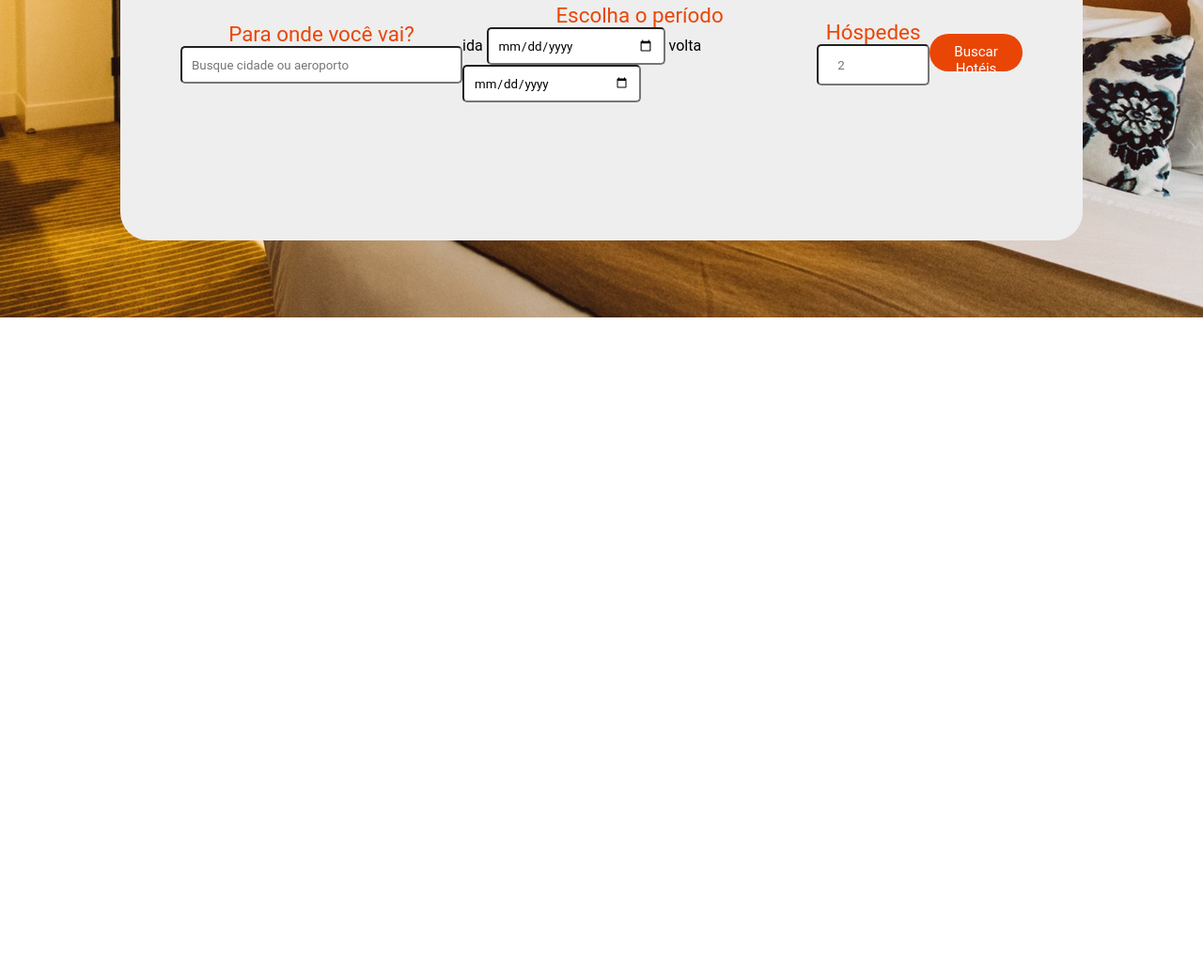
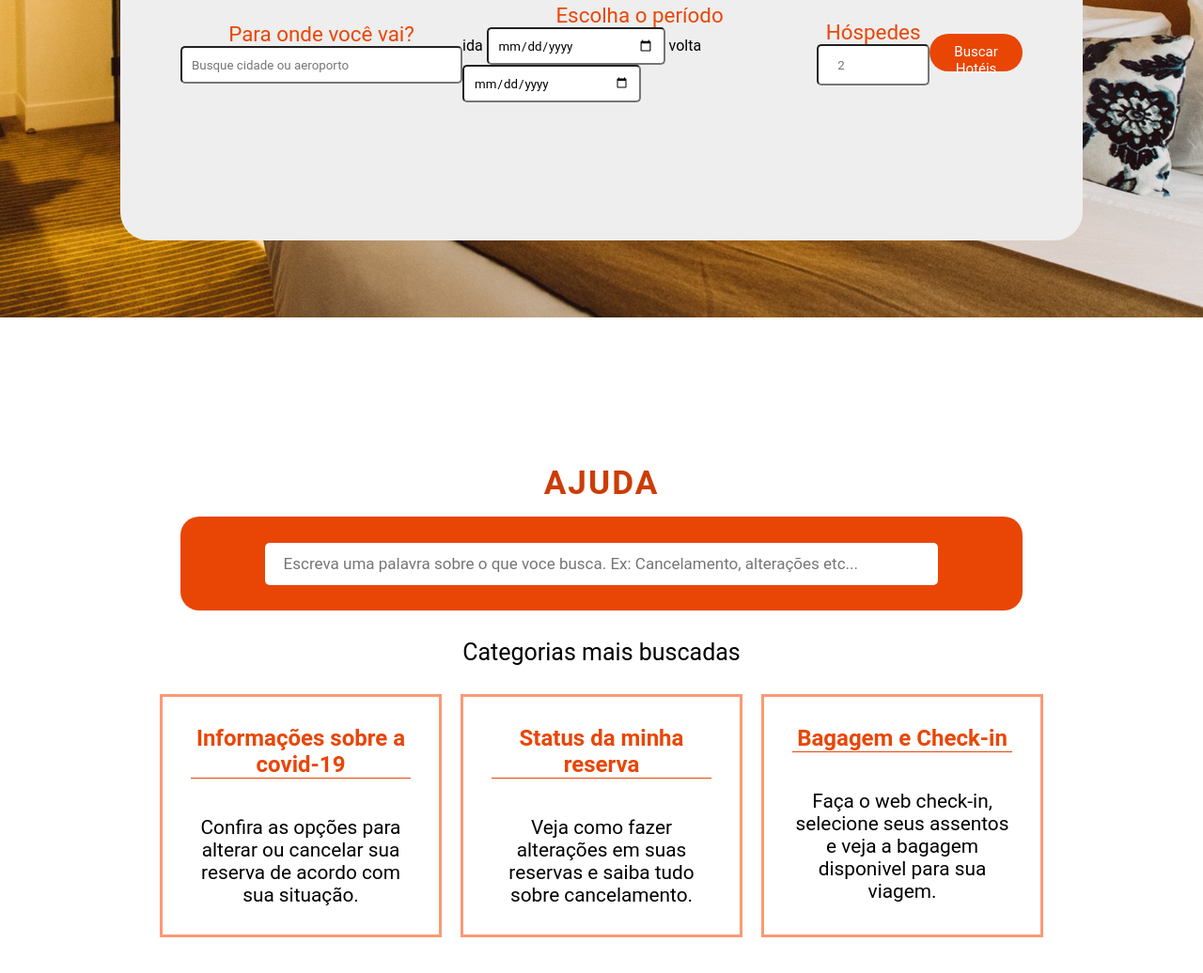
Before and after one commit to adrian0sant0s/loja-passagems-aereas, a plain HTML site: page index.html in a window 1280 px wide. Shown: the part 2062-3098 px from the top of the page at 94% size. Before the commit the page ends 2400 px from the top, so only its background shows below. Drawn offline with Linux system fonts and the light colour scheme.

Commit message:
created section HELP

```diff
--- a/index.html
+++ b/index.html
@@ -95,5 +95,43 @@
         <button id="button-hotels">Buscar Hotéis</button>
       </div>
     </section>
+
+    <!-- ajuda -->
+
+    <section id="help">
+      <div class="headline">Ajuda</div>
+      <div class="help-container">
+        <input
+          type="search"
+          placeholder="Escreva uma palavra sobre o que voce busca. Ex: Cancelamento, alterações etc..."
+        />
+      </div>
+      <p class="categories">Categorias mais buscadas</p>
+      <div class="container-search">
+        <div class="container-help">
+          <h2>Informações sobre a covid-19</h2>
+          <p>
+            Confira as opções para alterar ou cancelar sua reserva de acordo com
+            sua situação.
+          </p>
+        </div>
+
+        <div class="container-help">
+          <h2>Status da minha reserva</h2>
+          <p>
+            Veja como fazer alterações em suas reservas e saiba tudo sobre
+            cancelamento.
+          </p>
+        </div>
+
+        <div class="container-help">
+          <h2>Bagagem e Check-in</h2>
+          <p>
+            Faça o web check-in, selecione seus assentos e veja a bagagem
+            disponivel para sua viagem.
+          </p>
+        </div>
+      </div>
+    </section>
   </body>
 </html>
--- a/style.css
+++ b/style.css
@@ -196,6 +196,7 @@ a {
   width: 300px;
   border-radius: 5px;
   padding-left: 10px;
+  outline: none;
 }
 
 .hotels-period p {
@@ -209,6 +210,7 @@ a {
   width: 190px;
   padding: 10px;
   border-radius: 5px;
+  outline: none;
 }
 
 .hotels-people p {
@@ -222,6 +224,7 @@ a {
   width: 120px;
   padding: 20px;
   border-radius: 5px;
+  outline: none;
 }
 
 #button-hotels {
@@ -238,3 +241,67 @@ a {
   cursor: pointer;
   height: 45px;
 }
+
+/* ajuda */
+
+#help {
+  height: 100vh;
+  background-color: white;
+  display: flex;
+  flex-direction: column;
+  justify-content: center;
+  align-items: center;
+}
+
+.help-container {
+  height: 100px;
+  width: 70%;
+  background-color: rgb(233, 70, 6);
+  border-radius: 20px;
+  display: flex;
+  align-items: center;
+  justify-content: center;
+}
+
+.help-container input {
+  height: 45px;
+  width: 80%;
+  border-radius: 5px;
+  border: none;
+  font-size: 17px;
+  outline: none;
+}
+
+.help-container input:empty {
+  padding-left: 20px;
+}
+
+.categories {
+  text-align: center;
+  font-size: 25px;
+  margin: 30px auto;
+}
+
+.container-search {
+  display: flex;
+  justify-content: space-around;
+  padding: 0 40px;
+  gap: 20px;
+}
+
+.container-help {
+  border: rgb(250, 154, 116) solid 3px;
+  width: 300px;
+  padding: 30px;
+  text-align: center;
+}
+
+.container-help h2 {
+  color: rgb(233, 70, 6);
+  margin-bottom: 40px;
+  border-bottom: 1px solid rgb(233, 70, 6);
+}
+
+.container-help p {
+  font-size: 1.3rem;
+}
```
